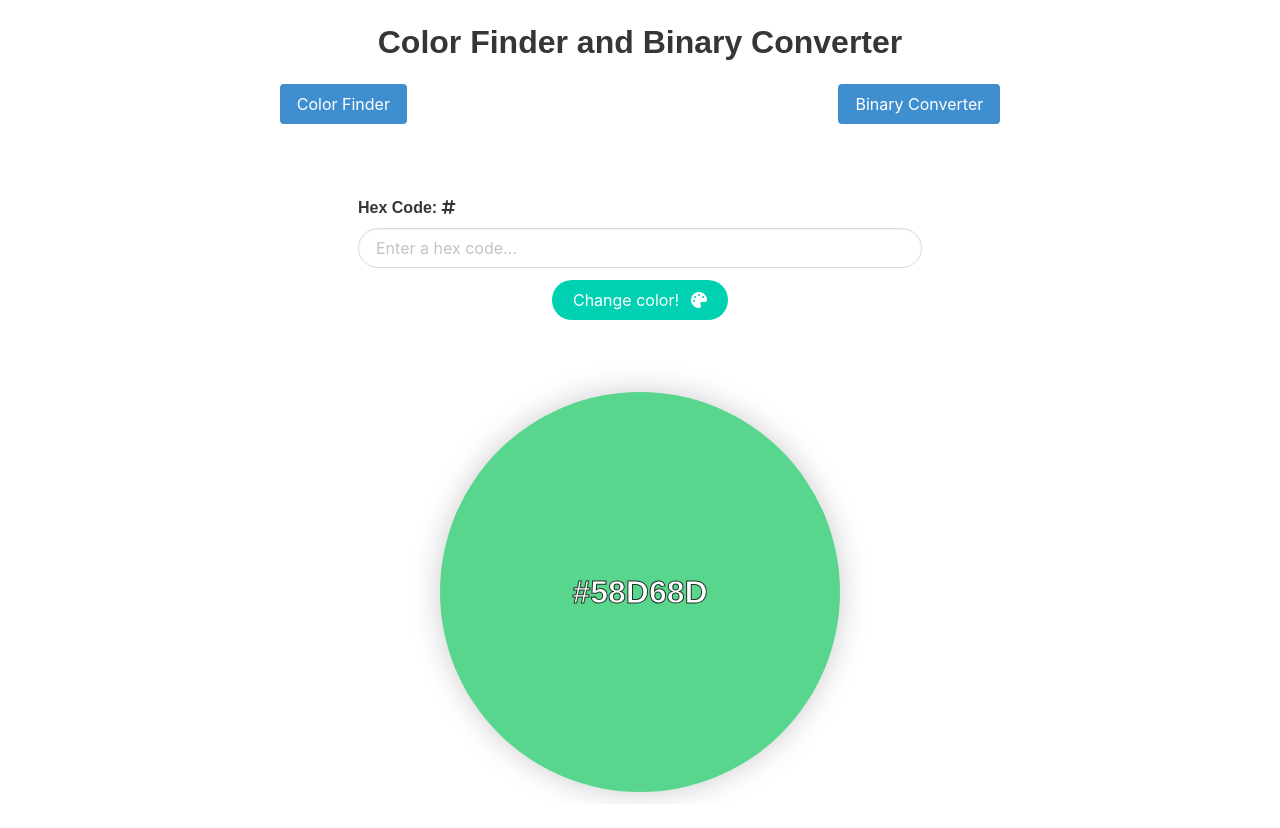
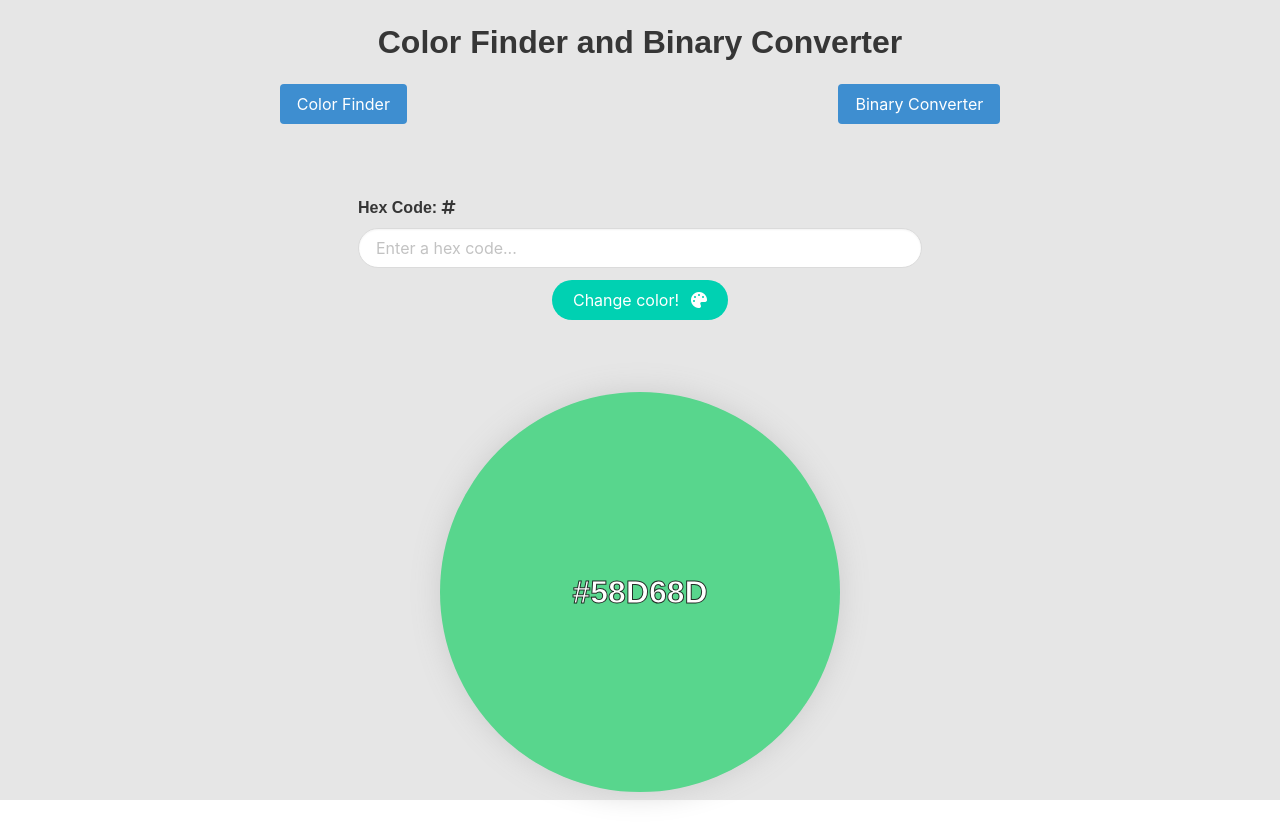
Before and after one commit to quentinikeno/Hex-Colors-Binary-Converter, a website: page index.html in a window 1280 px wide. Before the commit the page ends 804 px from the top, so only its background shows below. Drawn offline with nearby package versions, Linux system fonts and the light colour scheme.

Commit message:
Change background color.

```diff
--- a/index.css
+++ b/index.css
@@ -1,5 +1,8 @@
 body {
 	font-family: arial;
+	width: 100vw;
+	height: 100vh;
+	background-color: #e6e6e6;
 }
 
 #circle {
--- a/index.html
+++ b/index.html
@@ -19,8 +19,8 @@
 		<title>Color Picker and Binary Converter</title>
 	</head>
 	<body>
-		<div class="container">
-			<h1 class="title mt-5 has-text-centered">
+		<div class="container py-5">
+			<h1 class="title has-text-centered">
 				Color Finder and Binary Converter
 			</h1>
 
@@ -74,7 +74,7 @@
 				<div id="circle" class="mx-auto my-3"><span>#58D68D</span></div>
 			</section>
 
-			<section id="binary-converter">
+			<section id="binary-converter" class="my-5">
 				<div class="columns is-desktop">
 					<div class="column is-half mx-auto my-3">
 						<form action="" id="binary-form">
```
